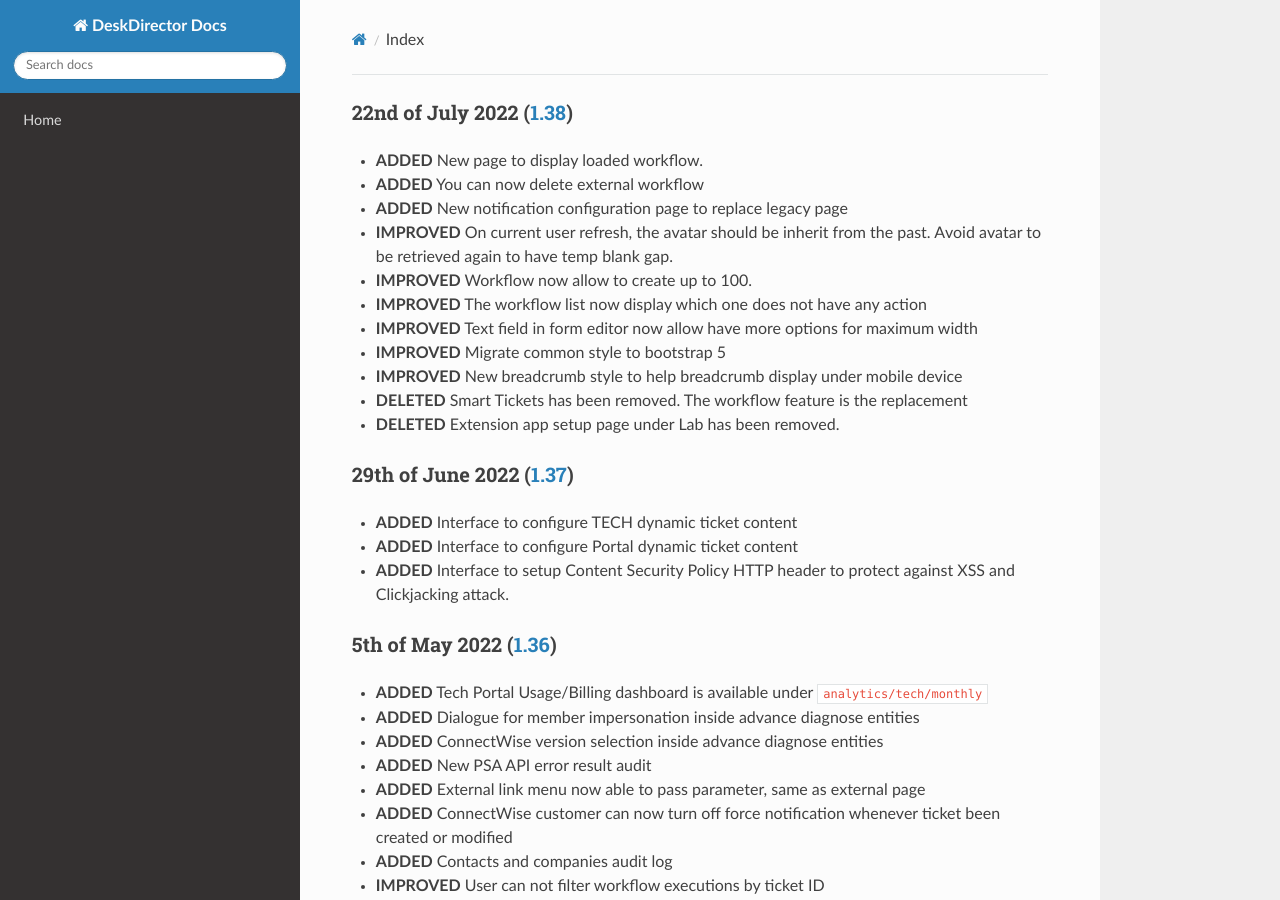
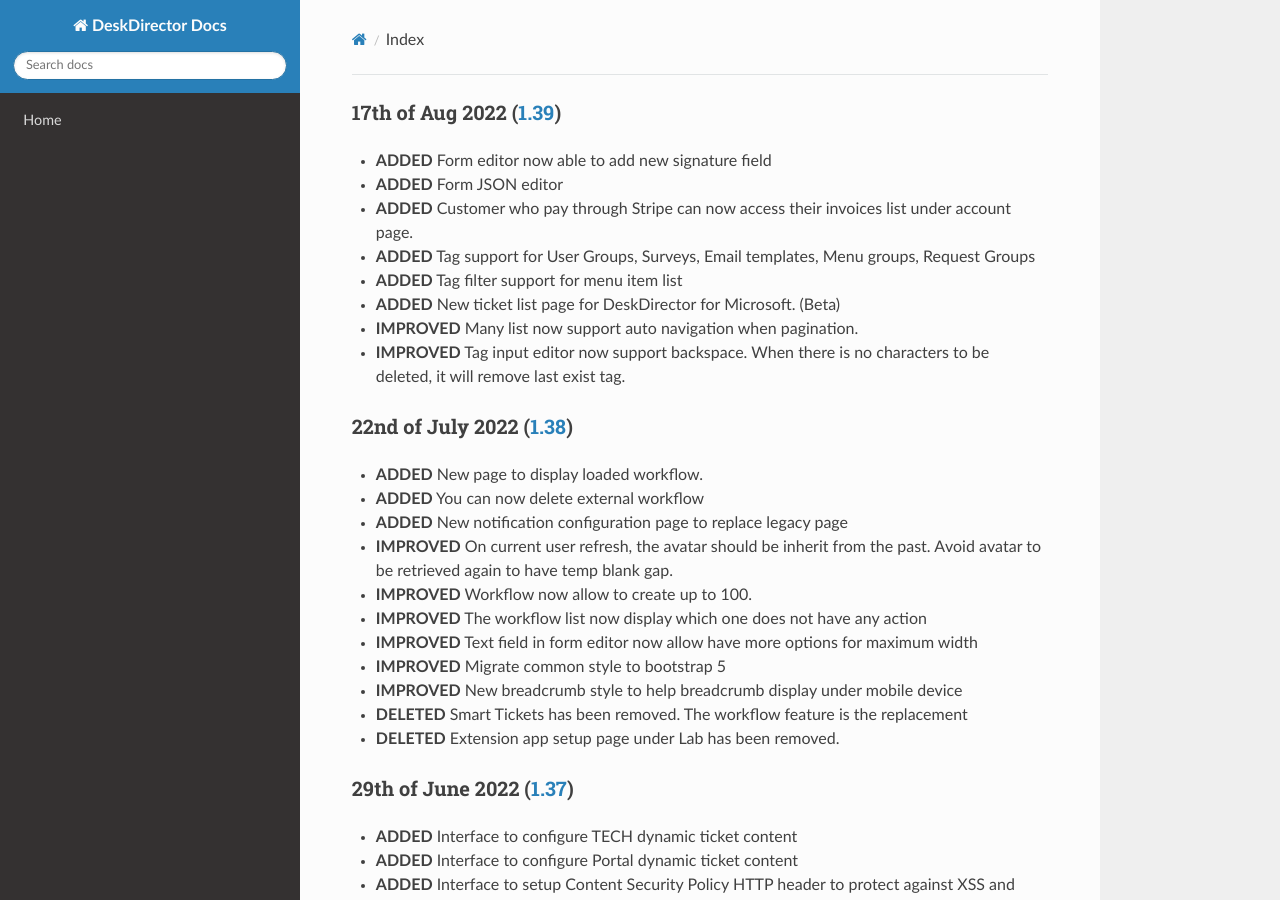
Before and after one commit to DeskDirector/docs, an MkDocs documentation site: the page built from docs/_release/admin/README.md, in a window 1280 px wide and 900 px high. Built offline with MkDocs 1.6.1, drawn with Linux system fonts in a browser that asks for light colours; nearby versions of some CDN libraries; old or Windows-style settings are respelled for this version of MkDocs.

Commit message:
Update README.md

```diff
--- a/docs/_release/admin/README.md
+++ b/docs/_release/admin/README.md
@@ -1,3 +1,14 @@
+### 17th of Aug 2022 ([1.39](v1.39.1))
+
+- **ADDED** Form editor now able to add new signature field
+- **ADDED** Form JSON editor
+- **ADDED** Customer who pay through Stripe can now access their invoices list under account page.
+- **ADDED** Tag support for User Groups, Surveys, Email templates, Menu groups, Request Groups
+- **ADDED** Tag filter support for menu item list
+- **ADDED** New ticket list page for DeskDirector for Microsoft. (Beta)
+- **IMPROVED** Many list now support auto navigation when pagination.
+- **IMPROVED** Tag input editor now support backspace. When there is no characters to be deleted, it will remove last exist tag.
+
 ### 22nd of July 2022 ([1.38](v1.38.1))
 
 - **ADDED** New page to display loaded workflow.
```
